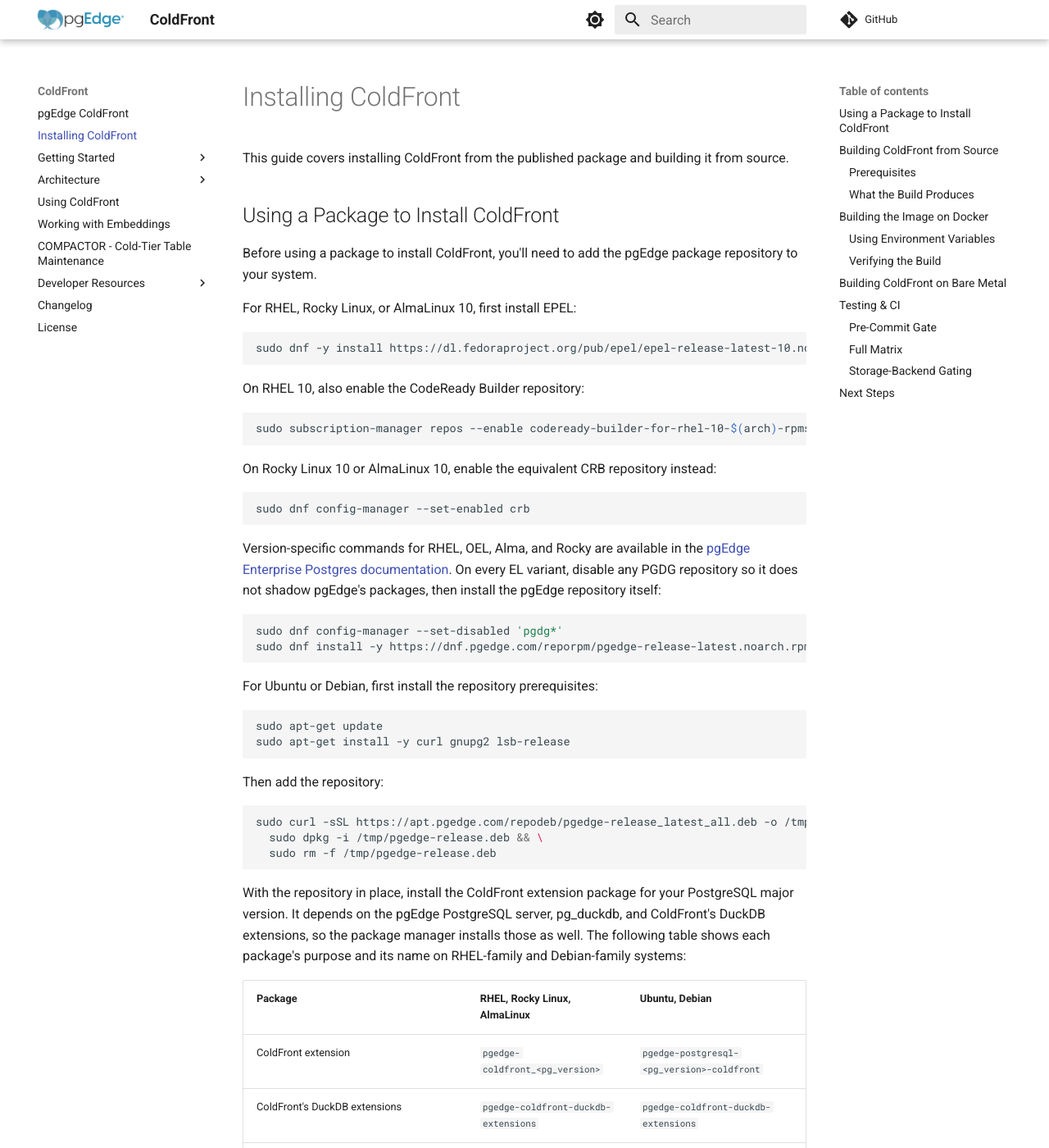
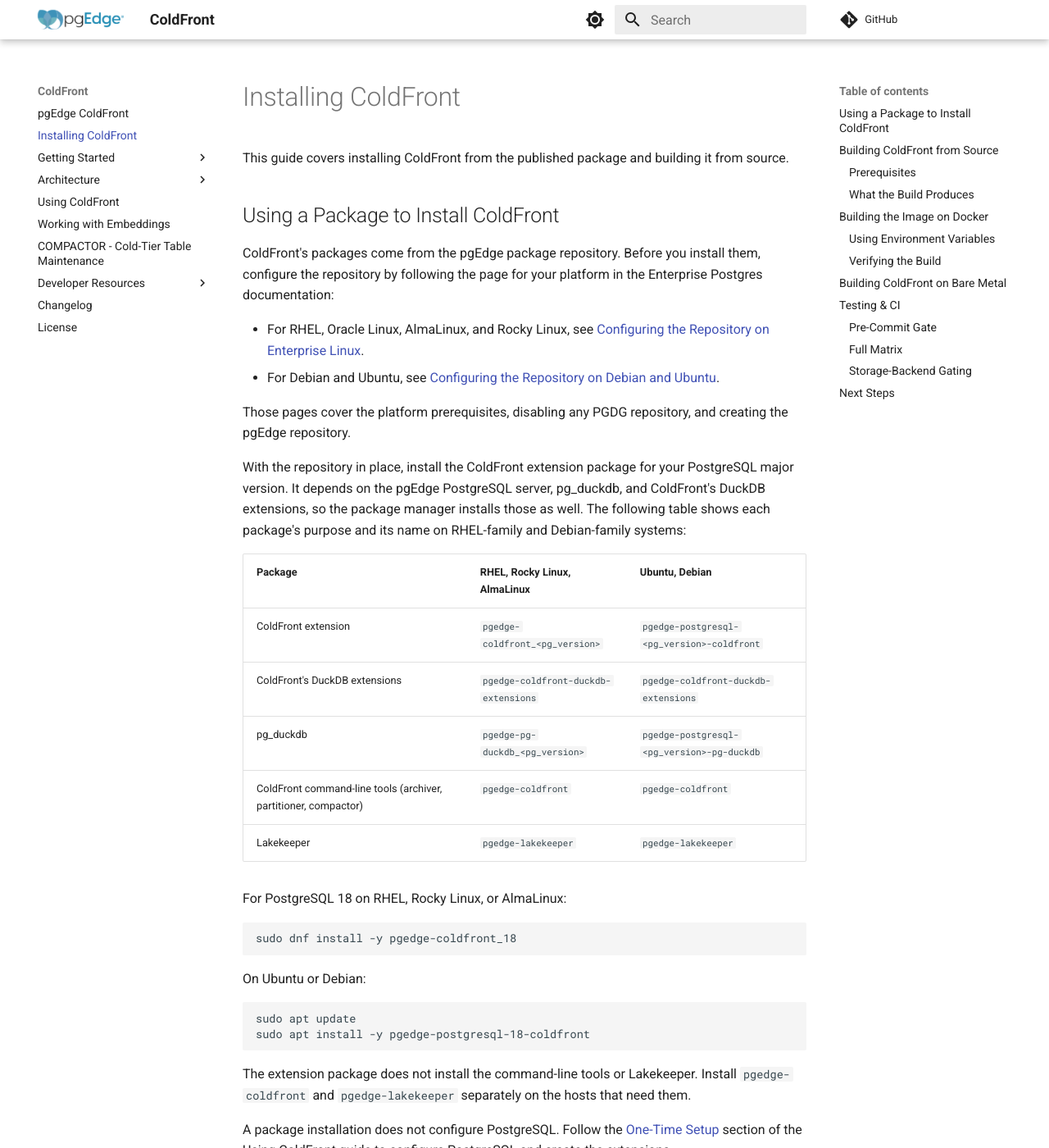
Before and after one commit to pgEdge/coldfront, an MkDocs documentation site: the page built from docs/installation.md, in a window 1280 px wide and 1400 px high. Shown: the whole window at 82% size. Built offline with MkDocs 1.6.1 and Material for MkDocs 9.7.7, drawn with Linux system fonts in a browser that asks for light colours; comment, search, counter and statistics services are not loaded.

Commit message:
docs: link the Enterprise Postgres pages for configuring the package repository

````diff
--- a/docs/installation.md
+++ b/docs/installation.md
@@ -5,51 +5,17 @@ building it from source.
 
 ## Using a Package to Install ColdFront
 
-Before using a package to install ColdFront, you'll need to add the pgEdge
-package repository to your system.
+ColdFront's packages come from the pgEdge package repository. Before you
+install them, configure the repository by following the page for your platform
+in the Enterprise Postgres documentation:
 
-For RHEL, Rocky Linux, or AlmaLinux 10, first install EPEL:
+- For RHEL, Oracle Linux, AlmaLinux, and Rocky Linux, see
+  [Configuring the Repository on Enterprise Linux](https://docs.pgedge.com/enterprise/el/configure-repo/).
+- For Debian and Ubuntu, see
+  [Configuring the Repository on Debian and Ubuntu](https://docs.pgedge.com/enterprise/debian/configure-repo/).
 
-```bash
-sudo dnf -y install https://dl.fedoraproject.org/pub/epel/epel-release-latest-10.noarch.rpm
-```
-
-On RHEL 10, also enable the CodeReady Builder repository:
-
-```bash
-sudo subscription-manager repos --enable codeready-builder-for-rhel-10-$(arch)-rpms
-```
-
-On Rocky Linux 10 or AlmaLinux 10, enable the equivalent CRB repository instead:
-
-```bash
-sudo dnf config-manager --set-enabled crb
-```
-
-Version-specific commands for RHEL, OEL, Alma, and Rocky are available in the
-[pgEdge Enterprise Postgres documentation](https://docs.pgedge.com/enterprise/el/configure-repo/).
-On every EL variant, disable any PGDG repository so it does not shadow
-pgEdge's packages, then install the pgEdge repository itself:
-
-```bash
-sudo dnf config-manager --set-disabled 'pgdg*'
-sudo dnf install -y https://dnf.pgedge.com/reporpm/pgedge-release-latest.noarch.rpm
-```
-
-For Ubuntu or Debian, first install the repository prerequisites:
-
-```bash
-sudo apt-get update
-sudo apt-get install -y curl gnupg2 lsb-release
-```
-
-Then add the repository:
-
-```bash
-sudo curl -sSL https://apt.pgedge.com/repodeb/pgedge-release_latest_all.deb -o /tmp/pgedge-release.deb && \
-  sudo dpkg -i /tmp/pgedge-release.deb && \
-  sudo rm -f /tmp/pgedge-release.deb
-```
+Those pages cover the platform prerequisites, disabling any PGDG repository,
+and creating the pgEdge repository.
 
 With the repository in place, install the ColdFront extension package for
 your PostgreSQL major version. It depends on the pgEdge PostgreSQL server,
````
